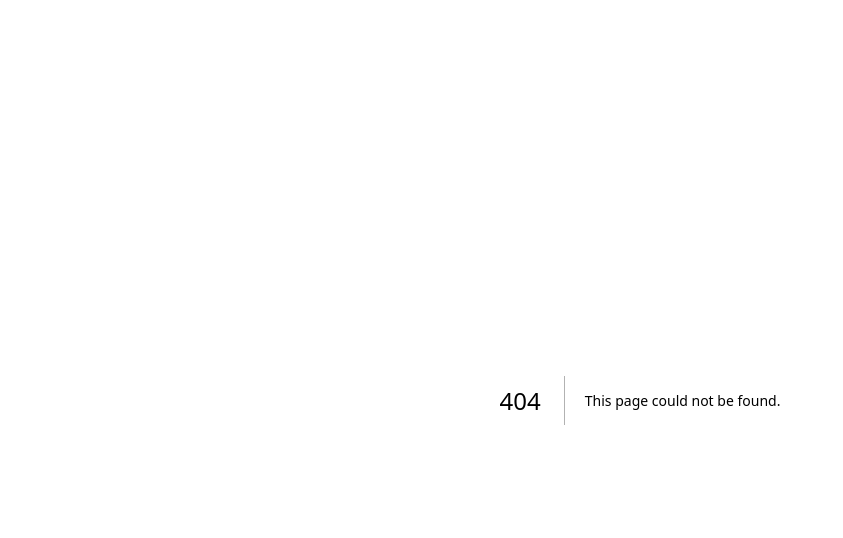
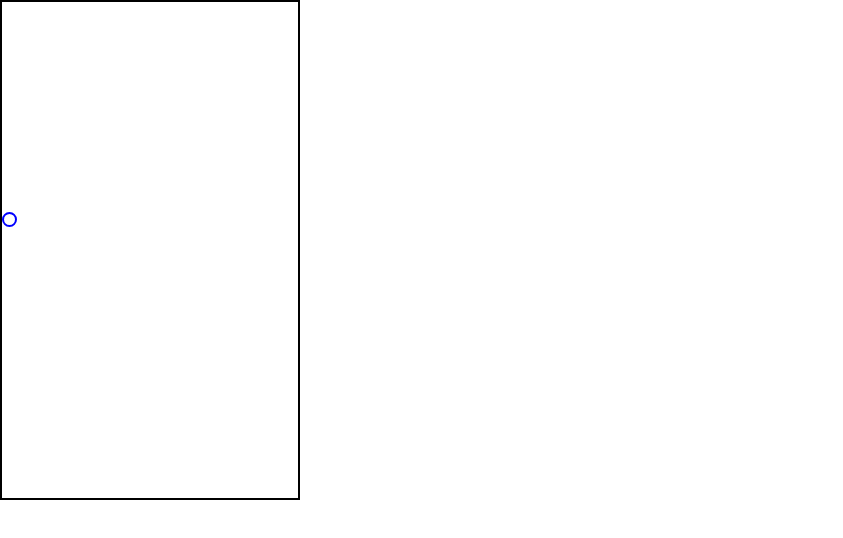
Before and after one commit to EmmaRask/Bullseye, a Next.js app: page /test in a window 1280 px wide. Before the commit this address had no page. Shown: the top 538 px of the page, without its empty margins (0-843 px from the left). Built offline with nearby package versions, Linux system fonts and the light colour scheme.

Commit message:
border and reticle

```diff
--- /dev/null
+++ b/features/target-tap-game.components/BasicShooting.tsx
@@ -0,0 +1,84 @@
+'use client';
+
+import React, { useState, useEffect, useRef } from 'react';
+
+const CIRCLE_SIZE = 15;
+const CONTAINER_WIDTH = 300;
+const CONTAINER_HEIGHT = 500;
+const BORDER_WIDTH = 2; // border thickness on each side
+const BUOYANCY = 0.08; // strength of center-seeking force
+
+export default function BasicShooting() {
+  const [circleY, setCircleY] = useState(0);
+  const [circleX, setCircleX] = useState(0);
+  const velocityRef = useRef({ x: 0, y: 0 });
+
+  useEffect(() => {
+    const animate = () => {
+      setCircleY((prev) => {
+        let y = prev;
+        let vy = velocityRef.current.y;
+
+        // Calculate center for buoyancy effect
+        const yCenter = (CONTAINER_HEIGHT - CIRCLE_SIZE - BORDER_WIDTH * 2) / 2;
+
+        // Apply buoyancy force (pulls toward center)
+        const yDistance = y - yCenter;
+        const accelY = -BUOYANCY * yDistance / ((CONTAINER_HEIGHT - CIRCLE_SIZE) / 2);
+        vy += accelY;
+
+        // Apply movement
+        y += vy;
+
+        velocityRef.current = { ...velocityRef.current, y: vy };
+        return y;
+      });
+
+      setCircleX((prev) => {
+        let x = prev;
+        let vx = velocityRef.current.x;
+
+        // Calculate center for buoyancy effect
+        const xCenter = (CONTAINER_WIDTH - CIRCLE_SIZE - BORDER_WIDTH * 2) / 2;
+
+        // Apply buoyancy force (pulls toward center)
+        const xDistance = x - xCenter;
+        const accelX = -BUOYANCY * xDistance / ((CONTAINER_WIDTH - CIRCLE_SIZE) / 2);
+        vx += accelX;
+
+        // Apply movement
+        x += vx;
+
+        velocityRef.current = { ...velocityRef.current, x: vx };
+        return x;
+      });
+    };
+
+    const interval = setInterval(animate, 30);
+    return () => clearInterval(interval);
+  }, []);
+
+  return (
+    <div
+      style={{
+        position: 'relative',
+        width: '300px',
+        height: '500px',
+        border: '2px solid black',
+      }}
+    >
+      {/* Moving blue circle */}
+      <div
+        style={{
+          position: 'absolute',
+          left: `${circleX}px`,
+          top: `${circleY}px`,
+          width: `${CIRCLE_SIZE}px`,
+          height: `${CIRCLE_SIZE}px`,
+          border: '2px solid blue',
+          borderRadius: '50%',
+        }}
+      />
+    </div>
+  );
+}
--- /dev/null
+++ b/src/app/test/page.tsx
@@ -0,0 +1,5 @@
+import BasicShooting from '@/features/target-tap-game.components/BasicShooting';
+
+export default function ShootingPage() {
+  return <BasicShooting />;
+}
```
Also changed, not shown: 1 other file (tests, documents, lock files or other folders).
